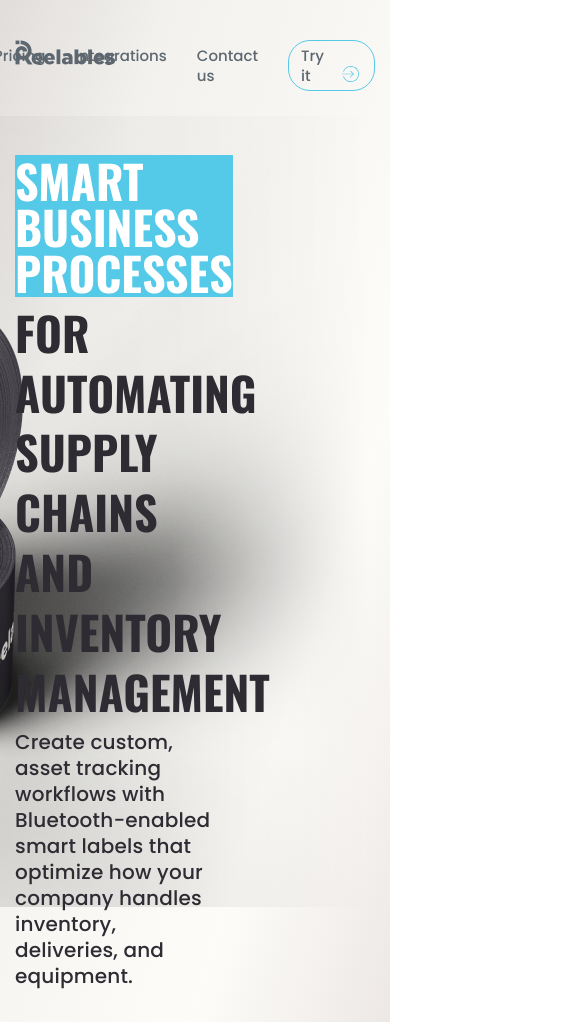
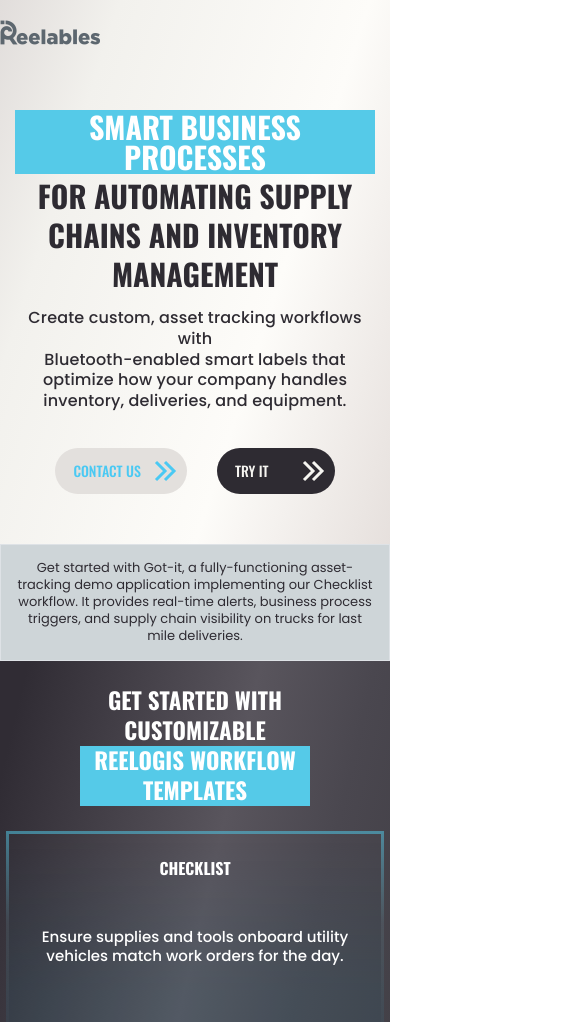
Before and after one commit to zur1k/west-, a website: page src/index.html in a window 390 px wide. Shown: the top 1022 px of the page, 584 px wide, since content can reach past the window. Drawn offline with nearby package versions, Linux system fonts and the light colour scheme.

Commit message:
адаптация первых 3 блоков

```diff
--- a/src/index.html
+++ b/src/index.html
@@ -16,15 +16,15 @@
   <body>
     <header class="header">
       <div class="container header__inner">
-        <div class="row d-flex justify-content-between">
-          <div class="col-4">
+        <div class="row d-xl-flexjustify-content-between">
+          <div class="col-4 ">
             <a href="#">
               <img class="logo" src="images/logo.png" alt="logo" />
             </a>
           </div>
-          <div class="col-8 d-flex align-items-center justify-content-end">
+          <div class="col-8">
             <nav>
-              <ul class="menu d-flex">
+              <ul class="menu d-flex justify-content-around">
                 <li class="menu__item">
                   <a class="menu__item-link" href="#">Features</a>
                 </li>
@@ -42,10 +42,12 @@
                 </li>
                 <li class="menu__item">
                   <a class="menu__item-link" href="#">Contact us</a>
-                </li>
+                </li  class="menu__item">
+                <li>
+                  <a class="signin__btn" href="#">Try it</a></li>
               </ul>
             </nav>
-            <a class="signin__btn" href="#">Try it</a>
+
           </div>
         </div>
       </div>
@@ -53,8 +55,8 @@
 
     <section class="hero">
       <div class="container">
-        <div class="row d-flex justify-content-center">
-          <div class="col-7">
+        <div class="row d-flex justify-content-xl-start justify-content-md-center">
+          <div class="col-xl-6 col-md-8 ">
             <h1 class="hero__title">
               <span>Smart business processes</span><br />for automating supply
               chains and inventory management
@@ -96,21 +98,21 @@
               </a>
             </div>
           </div>
-          <div class="col-5">
+          <!-- <div class="col-5">
             <img
               class="hero__img"
               src="./images/hero-img.png"
               alt="ring"
               class="hero__img"
             />
-          </div>
+          </div> -->
         </div>
       </div>
     </section>
     <section class="border">
       <div class="container">
         <div class="row">
-          <div class="col-10">
+          <div class="col-xl-10 ">
             <p class="border__text">
               Get started with Got-it, a fully-functioning asset-tracking demo
               application implementing our Checklist workflow. It provides
@@ -131,71 +133,69 @@
             </h2>
           </div>
         </div>
-        <div class="row d-flex justify-content-lg-between">
-          <div class="col getstarted__item">
+        <div class="row d-flex justify-content-xl-center justify-content-md-around justify-content-sm-center">
+          <div class=" col-xl-2 col-md-5 col-sm-5  getstarted__item">
             <h3 class="getstarted__item-title">Checklist</h3>
             <p class="getstarted__item-text">
               Ensure supplies and tools onboard utility vehicles match work
               orders for the day.
             </p>
           </div>
-          <div class="col getstarted__item">
+          <div class="col-xl-2 col-md-5 col-sm-5 getstarted__item">
             <h3 class="getstarted__item-title">Smart Deliveries</h3>
             <p class="getstarted__item-text">
               Send smart shipping labels that self report their arrival back to
               your RMA support team.
             </p>
           </div>
-          <div class="col getstarted__item">
+          <div class="col-xl-2 col-md-5 col-sm-5 getstarted__item">
             <h3 class="getstarted__item-title">Theft Control</h3>
             <p class="getstarted__item-text">
               Valuable assets moved from specific areas trigger security alerts
               and camera footage.
             </p>
           </div>
-          <div class="col getstarted__item">
+          <div class="col-xl-2 col-md-5 col-sm-5  getstarted__item">
             <h3 class="getstarted__item-title">MRO</h3>
             <p class="getstarted__item-text">
               Equipment moved to maintenance and repair areas automatically
               generate repair tickets.
             </p>
           </div>
-          <div class="col getstarted__item">
+          <div class="col-xl-2 col-md-5 col-sm-5  getstarted__item">
             <h3 class="getstarted__item-title">Health and Safety Controls</h3>
             <p class="getstarted__item-text">
               Send smart shipping labels that self report their arrival back to
               your RMA support team.
             </p>
           </div>
-        </div>
-        <div class="row">
-          <div class="col getstarted__item">
+          <div class="col-xl-2 col-md-5 col-sm-5 getstarted__item">
             <h3 class="getstarted__item-title">Storage</h3>
             <p class="getstarted__item-text">
               Items placed into storage automatically catalog themselves.
             </p>
           </div>
-          <div class="col getstarted__item">
+          <div class="col-xl-2 col-md-5 col-sm-5 getstarted__item">
             <h3 class="getstarted__item-title">Just-in-Time</h3>
             <p class="getstarted__item-text">
               The arrival of parts or inventory green-light the start of a
               project or production.
             </p>
           </div>
-          <div class="col getstarted__item">
+          <div class="col-xl-2 col-md-5 col-sm-5 getstarted__item">
             <h3 class="getstarted__item-title">Everything-In-Place</h3>
             <p class="getstarted__item-text">
               Movement of mission critical tools or hazardous materials trigger
               safety protocols if moved out of range.
             </p>
           </div>
-          <div class="col getstarted__item">
+          <div class="col-xl-2 col-md-5 col-sm-5 getstarted__item">
             <h3 class="getstarted__item-title">Warehouse</h3>
             <p class="getstarted__item-text">
               Audit inventory counts and location of stock.
             </p>
           </div>
-          <div class="col getstarted__item">
+          <div class="col-xl-2 col-md-5 col-sm-5 getstarted__item">
             <h3 class="getstarted__item-title">Perishables</h3>
             <p class="getstarted__item-text">
               Schedule a special delivery when perishable goods are about to go
@@ -206,7 +206,7 @@
       </div>
     </section>
 
-    <section class="benefits">
+    <!-- <section class="benefits">
       <div class="container">
         <h2 class="title">
           Automated workflows start with data automatically generated with
@@ -446,9 +446,12 @@
                   <li class="menu__item">
                     <a class="footer-menu__item-link" href="#">Contact us</a>
                   </li>
+                  <li>
+                    <a class="signin__btn" href="#">Try it</a>
+                  </li class="menu__item">
                 </ul>
               </nav>
-              <a class="signin__btn" href="#">Try it</a>
+
             </div>
 
         </div>
@@ -459,6 +462,6 @@
           </div>
         </div>
       </div>
-    </footer>
+    </footer> -->
   </body>
 </html>
--- a/src/scss/index.scss
+++ b/src/scss/index.scss
@@ -50,7 +50,10 @@
 .logo {
   display: block;
   width: 100px;
+  position: absolute;
+  left: 0;
   height: 25px;
+  padding: 0;
 }
 
 .title {
@@ -66,7 +69,6 @@
 
 .menu {
   &__item-link {
-    margin-left: 30px;
     font-weight: 500;
     font-size: 15px;
     line-height: 1.3;
@@ -86,7 +88,6 @@
 
 .signin__btn {
   position: relative;
-  margin-left: 30px;
   font-weight: 500;
   font-size: 15px;
   line-height: 1.3;
@@ -111,13 +112,19 @@
 }
 
 .hero {
-
-
   // background-image:url(../images/hero-img.png);
 
-  background: url(../images/hero-img.png) , linear-gradient(107.89deg, #E1DDDB 0%, #F2F1ED 21.28%, #FDFCF9 65.53%, #E6E0DD 100.12%);
+  background: url(../images/hero-img.png),
+    linear-gradient(
+      107.89deg,
+      #e1dddb 0%,
+      #f2f1ed 21.28%,
+      #fdfcf9 65.53%,
+      #e6e0dd 100.12%
+    );
   background-repeat: no-repeat;
   background-position-x: 100%;
+  background-size: contain;
   background-position-y: 25%;
   padding-bottom: 134px;
   &__title {
@@ -244,11 +251,9 @@
     border-image-slice: 1;
 
     min-height: 222px;
-    margin-right: 15px;
+    margin-right: 6px;
+    margin-left: 6px;
     margin-bottom: 14px;
-  }
-  &__item:last-child {
-    margin-right: 0;
   }
   &__item-title {
     font-family: "Oswald", sans-serif;
@@ -496,10 +501,9 @@
       content: "";
       position: absolute;
       bottom: 0;
-      border:1px solid #757378;
-      width: 97%;
-      right: 19px;
-
+      border: 1px solid #757378;
+      width: 99%;
+      right: 1%;
     }
   }
   .signin__btn {
@@ -518,9 +522,100 @@
     }
   }
   &__info {
-   color: #757378;
+    color: #757378;
   }
   &__info:last-child {
     margin-bottom: 48px;
   }
 }
+
+@media (max-width: 1370px) {
+  .hero {
+    background-position-x: 137%;
+  }
+}
+
+@media (max-width: 1200px) {
+  .menu {
+    display: none !important;
+  }
+  .hero__title {
+    text-transform: uppercase;
+    padding-top: 110px;
+    font-size: 40px;
+  }
+  .hero {
+    background: linear-gradient(
+      107.89deg,
+      #e1dddb 0%,
+      #f2f1ed 21.28%,
+      #fdfcf9 65.53%,
+      #e6e0dd 100.12%
+    );
+    padding-bottom: 100px;
+  }
+  .getstarted__item-text {
+    max-width: 100%;
+    font-weight: 500;
+    font-size: 15px;
+    line-height: 1.3;
+    align-items: center;
+    text-align: center;
+  }
+}
+@media (max-width: 992px) {
+  .header {
+    padding-top: 20px;
+  }
+}
+
+@media (max-width: 768px) {
+  .hero__btns {
+    justify-content: center;
+  }
+  .hero__title {
+    text-align: center;
+    margin-bottom: 30px;
+  }
+
+  .hero__text {
+    text-align: center;
+  }
+
+  .border__text {
+    text-align: center;
+    font-family: "Poppins", sans-serif;
+    font-size: 13px;
+    line-height: 1.3;
+    color: #2e2b32;
+  }
+  .border {
+    background: #ced5d8;
+    padding: 15px 0 16px;
+  }
+  .getstarted .title {
+    color: #fff;
+    font-size: 23px;
+    margin-bottom: 25px;
+    padding-top: 25px;
+}
+}
+
+@media (max-width: 576px) {
+  .hero {
+    padding-bottom: 50px;
+  }
+  .hero__title {
+    font-size: 30px;
+    margin-bottom: 15px;
+  }
+  .hero__text {
+    font-size: 16px;
+  }
+
+  .hero__btn {
+    font-size: 14px;
+
+    padding: 12px 10px 12px 18px;
+  }
+}
```
Also changed, not shown: src/css/scss/index.css, src/css/style.css.
